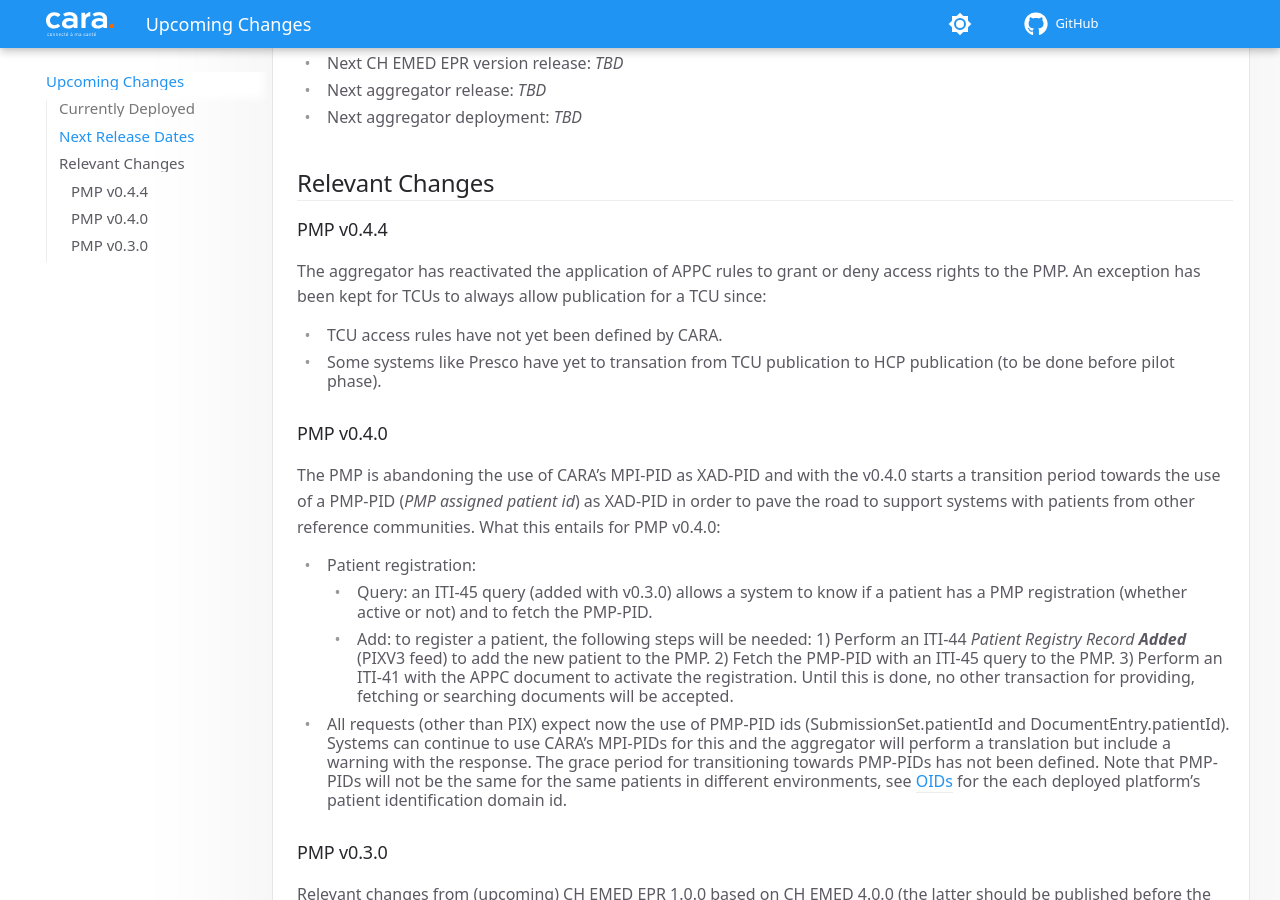
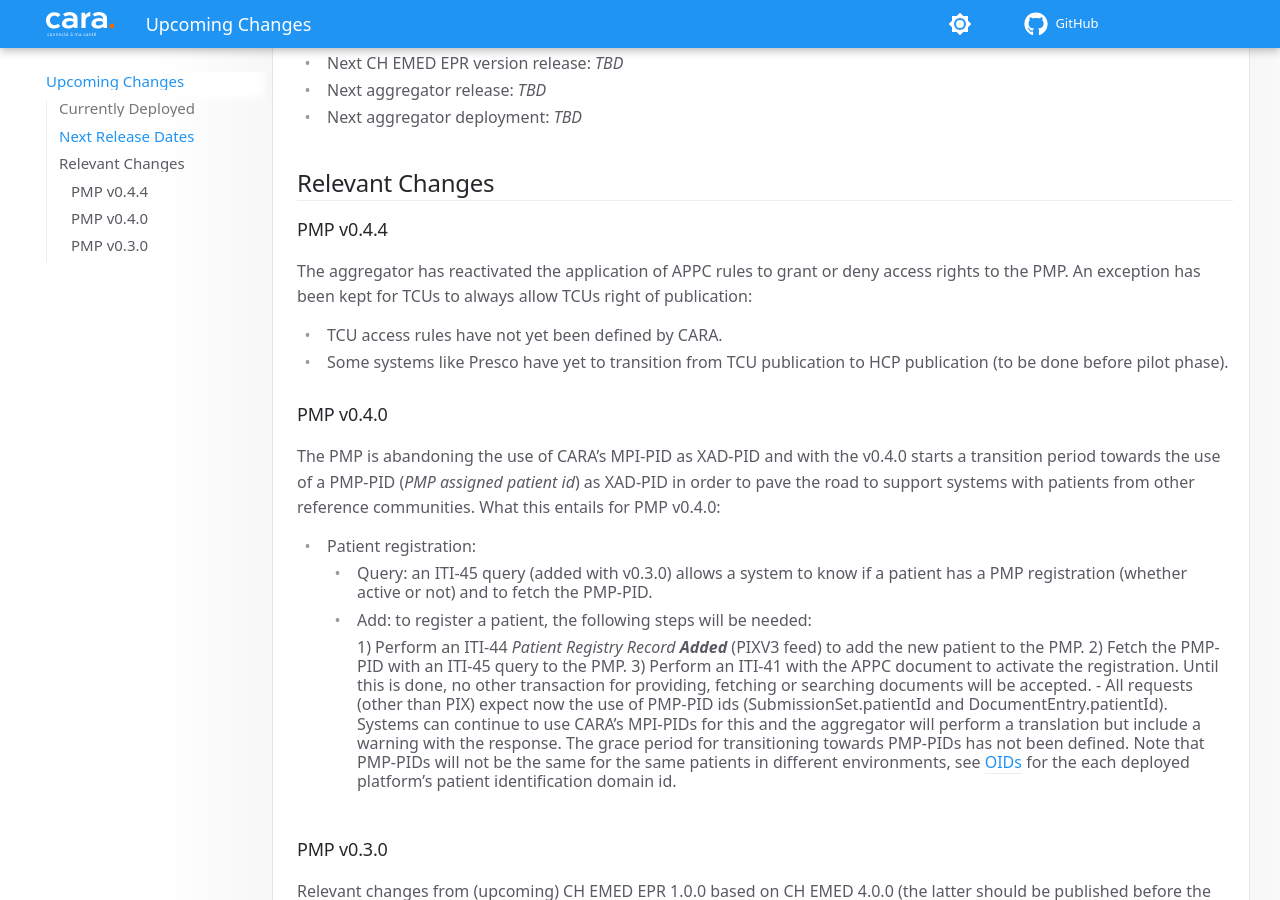
Before and after one commit to CARA-ch/emed-service-guide, an MkDocs documentation site: the page built from docs/other/upcoming_changes.md, in a window 1280 px wide and 900 px high, scrolled down 492 px. Built offline with MkDocs 1.6.1 and Material for MkDocs 9.7.7, drawn with Linux system fonts in a browser that asks for light colours; comment, search, counter and statistics services are not loaded.

Commit message:
Minor fixes of typos and formatting to upcoming changes page

```diff
--- a/docs/other/upcoming_changes.md
+++ b/docs/other/upcoming_changes.md
@@ -17,10 +17,10 @@
 ## Relevant Changes
 
 ### PMP v0.4.4
-The aggregator has reactivated the application of APPC rules to grant or deny access rights to the PMP. An exception has been kept for TCUs to always allow publication for a TCU since:
+The aggregator has reactivated the application of APPC rules to grant or deny access rights to the PMP. An exception has been kept for TCUs to always allow TCUs right of publication:
 
   - TCU access rules have not yet been defined by CARA.
-  - Some systems like Presco have yet to transation from TCU publication to HCP publication (to be done before pilot phase).
+  - Some systems like Presco have yet to transition from TCU publication to HCP publication (to be done before pilot phase).
 
 ### PMP v0.4.0
 The PMP is abandoning the use of CARA's MPI-PID as XAD-PID and with the v0.4.0 starts a transition period towards the use of a PMP-PID (*PMP assigned patient id*) as XAD-PID in order to pave the road to support systems with patients from other reference communities. What this entails for PMP v0.4.0:
@@ -28,6 +28,7 @@ The PMP is abandoning the use of CARA's MPI-PID as XAD-PID and with the v0.4.0 s
   - Patient registration:
     - Query: an ITI-45 query (added with v0.3.0) allows a system to know if a patient has a PMP registration (whether active or not) and to fetch the PMP-PID.
 	- Add: to register a patient, the following steps will be needed:
+
 	    1) Perform an ITI-44 *Patient Registry Record __Added__* (PIXV3 feed) to add the new patient to the PMP.
 	    2) Fetch the PMP-PID with an ITI-45 query to the PMP.
 	    3) Perform an ITI-41 with the APPC document to activate the registration. Until this is done, no other transaction for providing, fetching or searching documents will be accepted.
```
